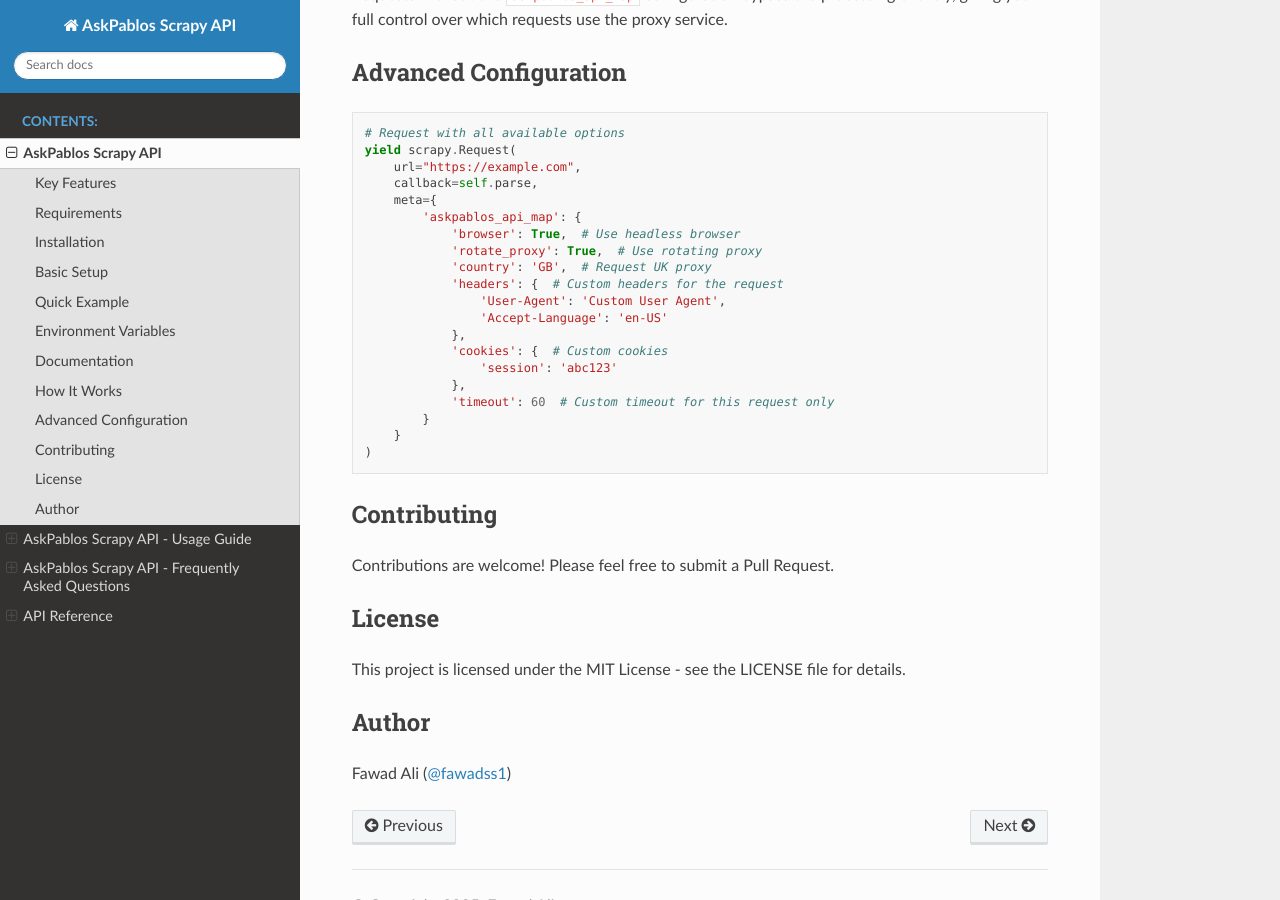
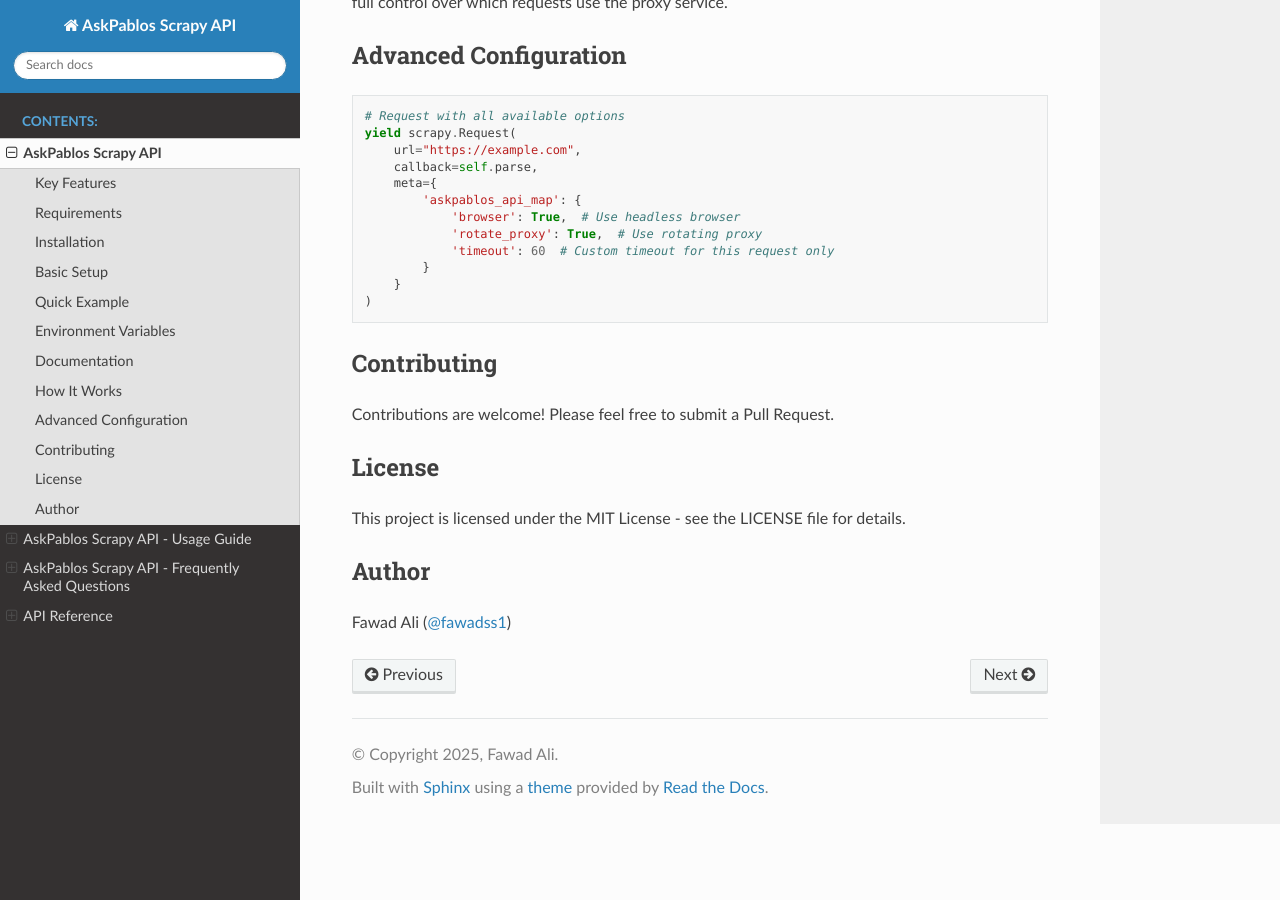
Before and after one commit to fawadss1/askpablos_scrapy_api, a Sphinx documentation site: the page built from docs/pre_def/index.md, in a window 1280 px wide and 900 px high, scrolled down 2789 px. Built offline with Sphinx 7.4.7 and the Read the Docs theme 3.1.0, drawn with Linux system fonts in a browser that asks for light colours; some of the changed text lies outside the part shown.

Commit message:
Refactor index and README documentation by removing outdated proxy settings and updating feature section to key features

```diff
--- a/docs/pre_def/index.md
+++ b/docs/pre_def/index.md
@@ -95,7 +95,6 @@
                 'askpablos_api_map': {
                     'browser': True,  # Use headless browser
                     'rotate_proxy': True,  # Use rotating proxies
-                    'country': 'US',  # Optional: request US IP
                 }
             }
         )
@@ -142,14 +141,6 @@
         'askpablos_api_map': {
             'browser': True,  # Use headless browser
             'rotate_proxy': True,  # Use rotating proxy
-            'country': 'GB',  # Request UK proxy
-            'headers': {  # Custom headers for the request
-                'User-Agent': 'Custom User Agent',
-                'Accept-Language': 'en-US'
-            },
-            'cookies': {  # Custom cookies
-                'session': 'abc123'
-            },
             'timeout': 60  # Custom timeout for this request only
         }
     }
```
Also changed, not shown: README.md (+7 -1 lines).
